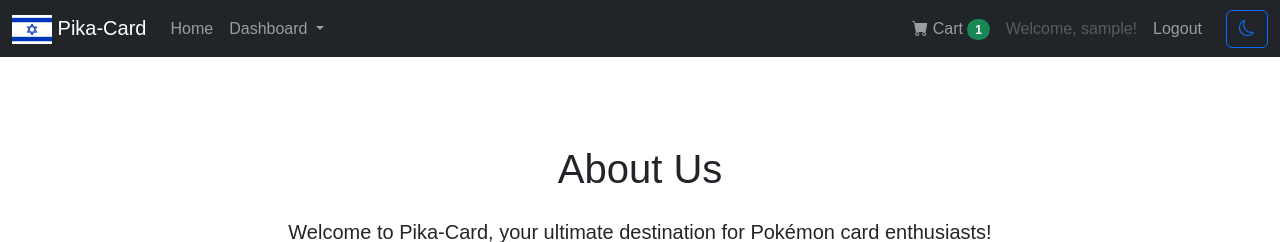
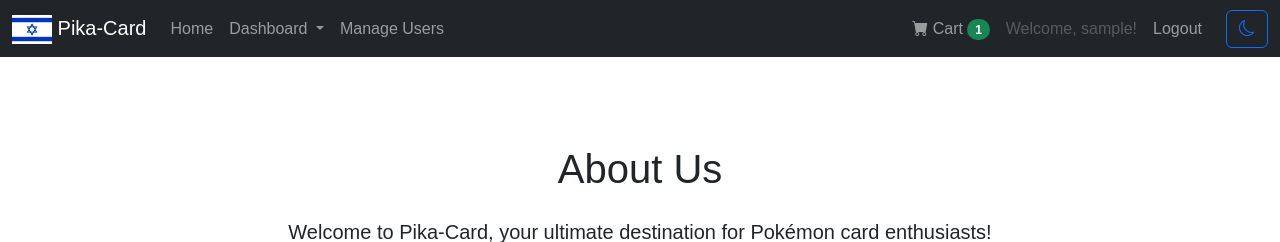
Before and after one commit to urkorenu/pokemon-shop, a Flask app: page /about in a window 1280 px wide. Shown: the top 242 px of the page. Run offline with Flask 3, Linux system fonts and the light colour scheme; a user stored in the database is signed in; tables that the repository leaves empty hold one stand-in row (values such as "Sample post"); some libraries are stand-ins or nearby versions.

Commit message:
Showing manage users button for admins

```diff
--- a/app/templates/base.html
+++ b/app/templates/base.html
@@ -207,6 +207,11 @@
 			</ul>
 		    </li>
 		    {% endif %}
+		    {% if current_user.role in ["admin"] %}
+		    <li class="nav-item">
+			<a class="nav-link" href="{{ url_for('admin.manage_users') }}">Manage Users</a>
+		    </li>
+		    {% endif %}
 		</ul>
 
 		<!-- Right-Aligned Links -->
```
